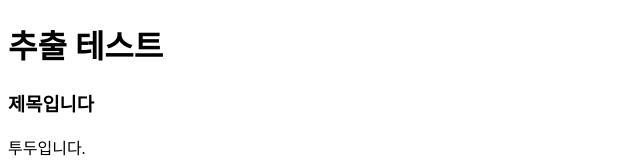
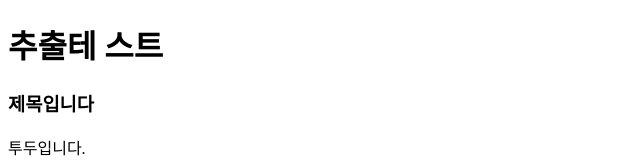
Before and after one commit to yuna-c/react, a React (Vite) app: page / in a window 1280 px wide. Shown: the top 160 px of the page, without its empty margins (0-640 px from the left). Built offline with nearby package versions, Linux system fonts and the light colour scheme.

Commit message:
📝 add : default arguments로 값 없을 때 부모 컴포넌트에서 세팅 안되어 있을 때 대비

```diff
--- a/src/App.jsx
+++ b/src/App.jsx
@@ -10,7 +10,7 @@ function App() {
 	const title = '제목입니다';
 	return (
 		<>
-			<h1>추출 테스트</h1>
+			<h1>추출테 스트</h1>
 			<Todo title={title} />
 		</>
 	);
--- a/src/components/Todo.jsx
+++ b/src/components/Todo.jsx
@@ -1,4 +1,4 @@
-const Todo = ({ title }) => {
+const Todo = ({ title = '미제출' }) => {
 	// 1차 : (props), console.log(`props=>`, props); // 자식으로 title 내려줌
 	// 2차 : (props), const { title } = props;
 	// 3차 : { title }
```
